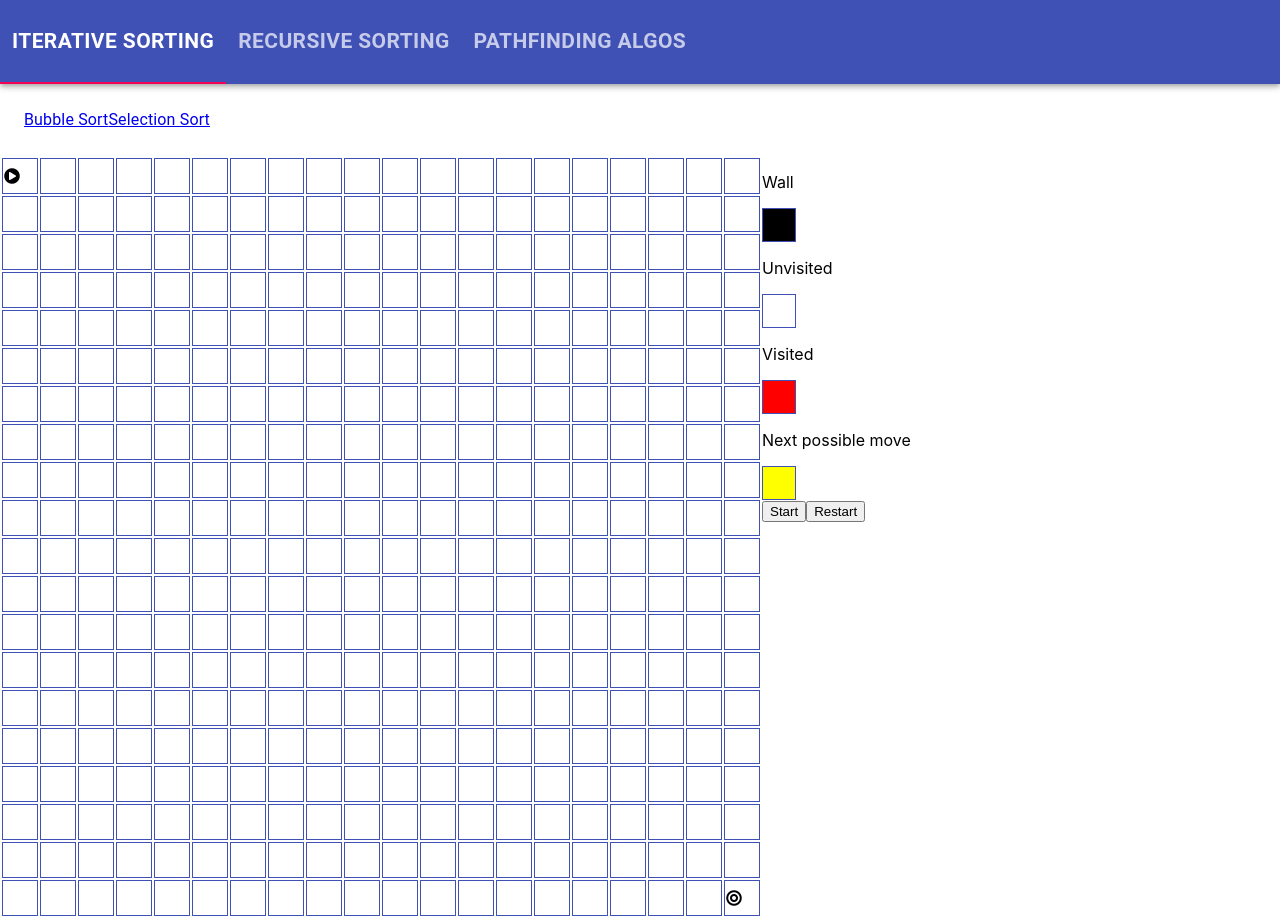
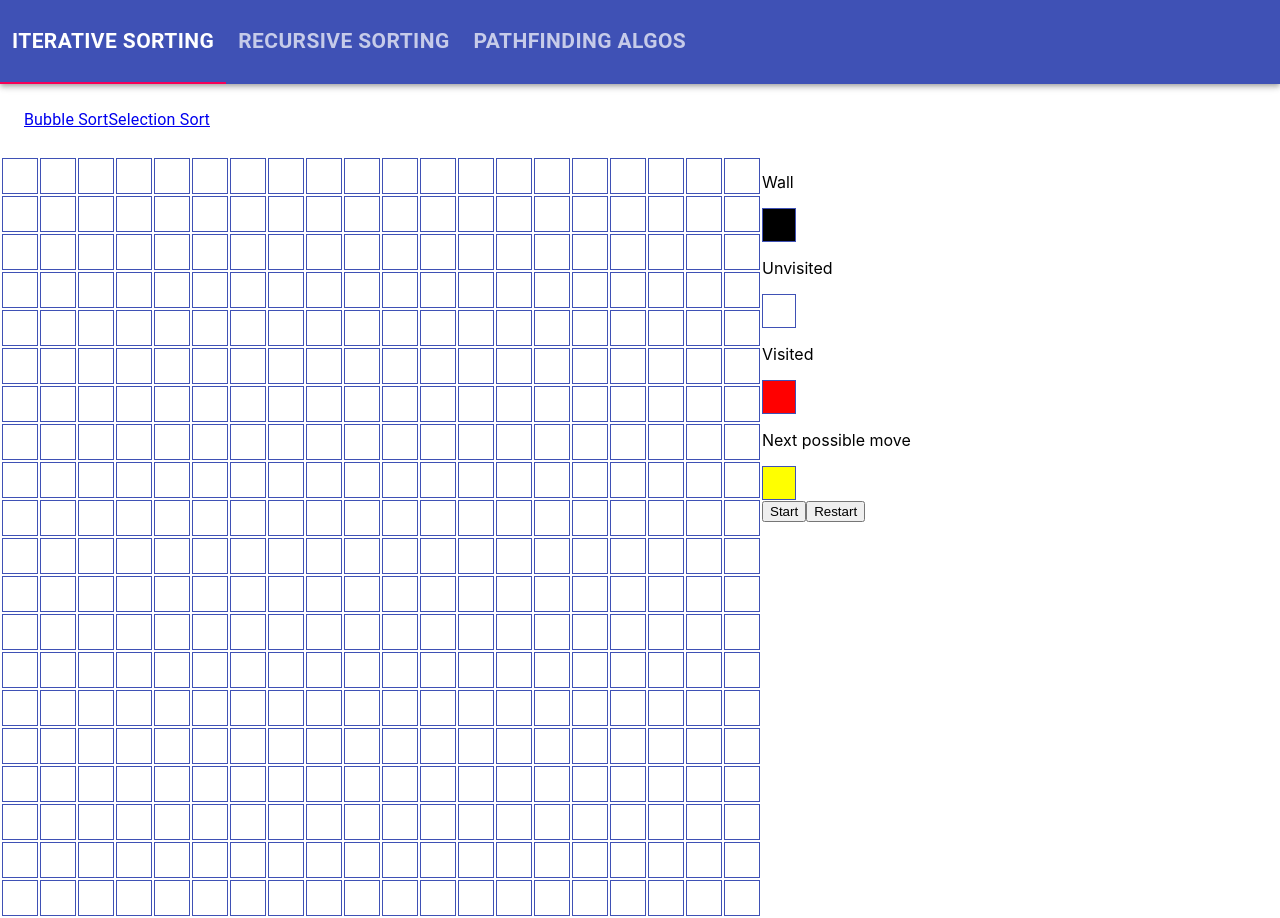
Before and after one commit to BenjaminGrabow/Visualize-Algorithms, a React (Create React App) app in the folder sort_algos/: page /astar in a window 1280 px wide. Built offline with nearby package versions, Linux system fonts and the light colour scheme.

Commit message:
destructuring in Node.jsx file

```diff
--- a/sort_algos/src/components/PathfindingAlgos/AStar.js
+++ b/sort_algos/src/components/PathfindingAlgos/AStar.js
@@ -13,7 +13,6 @@ const StyledAStar = styled.div`
   }
 `;
 
-
 export default class AStar extends React.Component {
   constructor(props) {
     super(props);
@@ -23,7 +22,6 @@ export default class AStar extends React.Component {
   }
 
   componentDidMount = () => {
-
     grid = createInitialGrid();
 
     //start and end
@@ -212,7 +210,8 @@ export default class AStar extends React.Component {
                       }}
                       key={j}
                     >
-                      {element.start ? (
+                      {/* {
+                        element.start ? (
                         <div
                           id="dr1"
                           className="dragDrop"
@@ -256,7 +255,8 @@ export default class AStar extends React.Component {
                             />
                           </Draggable>
                         </div>
-                      ) : (
+                      ) :
+                       (
                         <div
                           id={`${element.i}${element.j}`}
                           className="dragDrop"
@@ -270,7 +270,7 @@ export default class AStar extends React.Component {
                           onDrop={this.drop}
                           onDragOver={this.allowDrop}
                         />
-                        )}
+                      )} */}
                     </td>
                   );
                 });
@@ -373,7 +373,7 @@ const addAllNeighbors = (i, j) => {
   if (i < cols - 1) {
     grid[i][j].neighbors.push(grid[i + 1][j]);
   }
- if ( i > 0) {
+  if (i > 0) {
     grid[i][j].neighbors.push(grid[i - 1][j]);
   }
   if (j < rows - 1) {
@@ -400,7 +400,6 @@ const heuristic = (a, b) => {
   return d;
 };
 
-
 // FEATURES :
 
 // ADD DIAGONAL NEIGHBORS
--- a/sort_algos/src/components/PathfindingAlgos/Node/Node.js
+++ b/sort_algos/src/components/PathfindingAlgos/Node/Node.js
@@ -1,11 +1,9 @@
 import React from 'react';
 
 class Node extends React.Component {
-  constructor(props) {
-    super(props);
-    this.state = {  }
-  }
   render() {
+    const { start, end, id } = this.props;
+
     return ( <div className="node">
 
     </div> );
```
Lines whose indentation alone changed are shown as unchanged.
